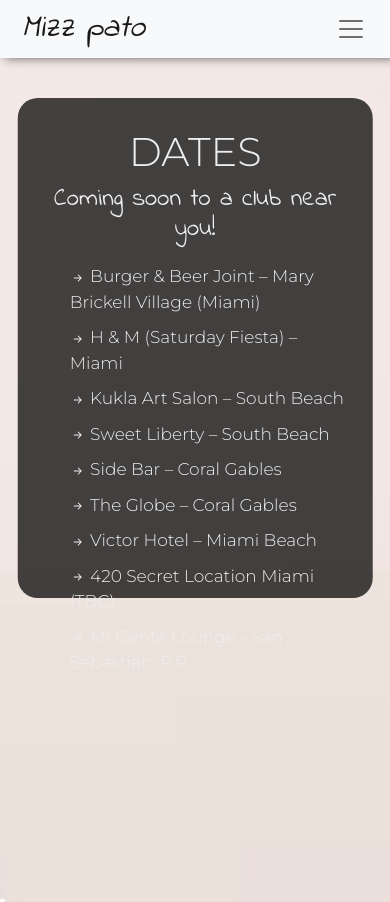
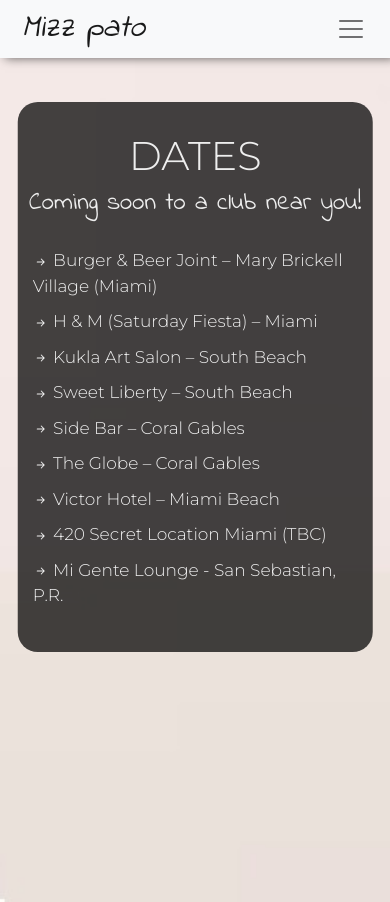
Before and after one commit to nicocalezich/Mizz-pato-web, a Vue app: page /dates in a window 390 px wide. Built offline with nearby package versions, Linux system fonts and the light colour scheme; what vue-form would draw is missing.

Commit message:
add error message to contact. improved dates on mobile

```diff
--- a/src/components/Contact.vue
+++ b/src/components/Contact.vue
@@ -60,6 +60,10 @@
         <div v-else>
           <Preloader/>
         </div>
+        <div v-show="error" class="error mt-3">
+          <h3>Ups! An error occurred when sending the message</h3>
+          <h5>please, try again later</h5>
+        </div>
 
       </vue-form>
     </div>
@@ -86,7 +90,7 @@
         formData: this.getInicialData(),
         formState: {},
         waitingResponse: false,
-        url: 'https://formspree.io/f/xvodwkjo',
+        url: 'https://formspree.io/f/asd', //xvodwkjo
         error: false
       }
     },
@@ -101,6 +105,7 @@
 
       send() {
         this.waitingResponse = true
+        this.error = false
 
         let data = {
           email: this.formData.email,
@@ -193,7 +198,6 @@
   button:hover{
     background: #e6aba5;
     transition: .4s;
-
   }
 
   .error{
--- a/src/components/Dates.vue
+++ b/src/components/Dates.vue
@@ -62,7 +62,6 @@
     }
 
     .section-1{
-        position: absolute;
         width: 91%;
         height: 500px;
         background: #000000b9;
@@ -101,8 +100,19 @@
 
     @media screen and (max-width: 760px){
         .section-1{
-            padding: 30px 15px;
+            padding: 30px 5px;
+            height: 550px;
         }
+        .section-1 ul li{
+        padding: 5px 0;
+        font-size: 17px;
+        font-family: 'Montserrat', sans-serif;
+        }
+        ul{
+            padding: 10px !important;
+        }
+
+
 
     }
 
```
